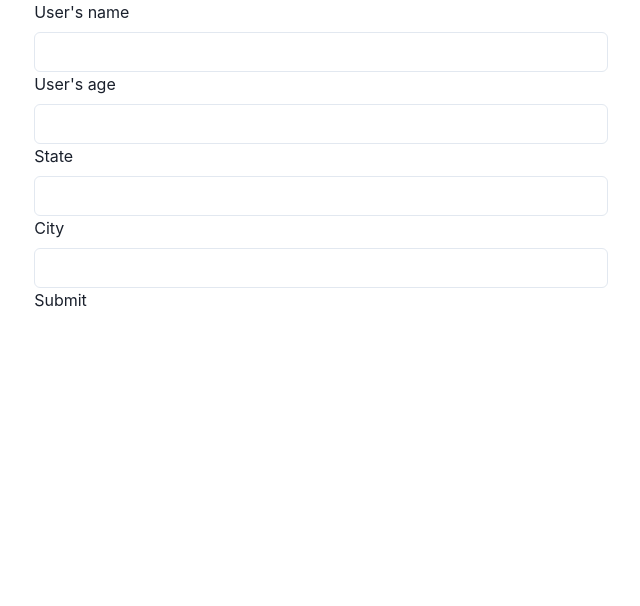
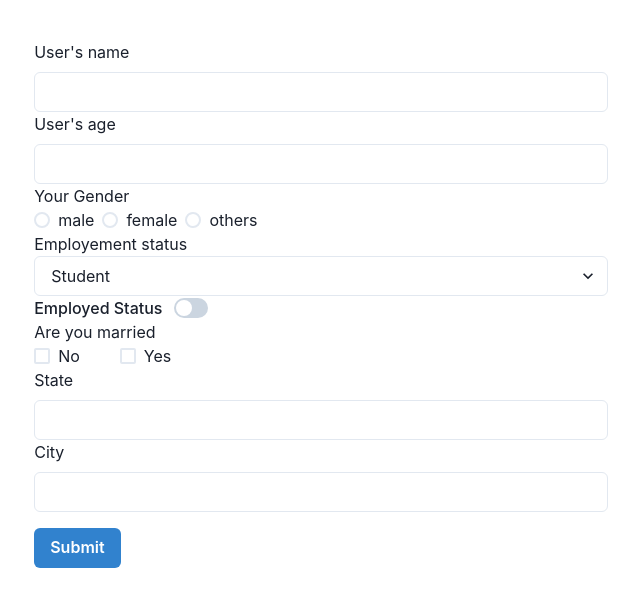
Before and after one commit to rajeevrajchal/step-form, a React (Create React App) app: page / in a window 1280 px wide. Shown: the top 606 px of the page, without its empty margins (319-959 px from the left). Built offline with nearby package versions, Linux system fonts and the light colour scheme.

Commit message:
update on the json schema

```diff
--- a/src/App.js
+++ b/src/App.js
@@ -1,15 +1,11 @@
 import React from "react";
 import { ChakraProvider } from "@chakra-ui/react";
-// import TaxForm from "./views/TaxForm";
-import DummyForm from "./views/DummyForm";
 import "./App.css";
 import ByFormik from "./views/ByFormik";
 
 const App = () => {
   return (
     <ChakraProvider>
-      {/* <DummyForm /> */}
-      {/* <TaxForm/> */}
       <ByFormik />
     </ChakraProvider>
   );
--- a/src/components/RecursiveFormElement.jsx
+++ b/src/components/RecursiveFormElement.jsx
@@ -1,12 +1,18 @@
 import React from "react";
 import AppInput from "../ui/AppInput";
+import AppRadio from "../ui/AppRadio";
+import AppSelect from "../ui/AppSelect";
+import AppSwitch from "../ui/AppSwitch";
+import AppCheckbox from "../ui/AppCheckbox";
 
 const RecursiveContainer = ({ config, formik }) => {
-  const builder = (individualConfig) => {
-    const { field, label } = individualConfig;
+  const builder = (individualConfig, key) => {
+    console.log({ individualConfig });
+    const { field, label, options, children, defaultActive } = individualConfig;
     switch (individualConfig.type) {
       case "text":
         return (
+          <div key={label + key}>
             <AppInput
               id={field}
               label={label}
@@ -15,9 +21,11 @@ const RecursiveContainer = ({ config, formik }) => {
               onChange={formik.handleChange}
               isInvalid={formik.errors[field] ? true : false}
             />
+          </div>
         );
       case "number":
         return (
+          <div key={label + key}>
             <AppInput
               id={field}
               label={label}
@@ -27,13 +35,81 @@ const RecursiveContainer = ({ config, formik }) => {
               onChange={formik.handleChange}
               isInvalid={formik.errors[field] ? true : false}
             />
+          </div>
+        );
+      case "select":
+        return (
+          <div key={label + key}>
+            <AppSelect
+              id={field}
+              name={field}
+              label={label}
+              onChange={formik.handleChange}
+              options={options}
+              isInvalid={formik.errors[field] ? true : false}
+            />
+          </div>
+        );
+      case "radio":
+        return (
+          <div key={label + key}>
+            <AppRadio
+              id={field}
+              name={field}
+              label={label}
+              onChange={formik.handleChange}
+              options={options}
+              isInvalid={formik.errors[field] ? true : false}
+            />
+            {children && children.length ? (
+              <RecursiveContainer config={children || []} formik={formik} />
+            ) : (
+              ""
+            )}
+          </div>
+        );
+      case "switch":
+        return (
+          <div key={label + key}>
+            <AppSwitch
+              label={label}
+              id={field}
+              name={field}
+              value={formik.values[field]}
+              onChange={formik.handleChange}
+              options={options}
+              isInvalid={formik.errors[field] ? true : false}
+            />
+            {defaultActive &&
+            defaultActive &&
+            formik.values[field] === true &&
+            children &&
+            children.length ? (
+              <RecursiveContainer config={children || []} formik={formik} />
+            ) : (
+              ""
+            )}
+          </div>
+        );
+      case "checkbox":
+        return (
+          <div key={label + key}>
+            <AppCheckbox
+              label={label}
+              id={field}
+              name={field}
+              value={formik.values[field]}
+              onChange={formik.handleChange}
+              options={options}
+              isInvalid={formik.errors[field] ? true : false}
+            />
+          </div>
         );
       case "array":
         return (
-          <RecursiveContainer
-            config={individualConfig.children || []}
-            formik={formik}
-          />
+          <div key={key}>
+            <RecursiveContainer config={children || []} formik={formik} />
+          </div>
         );
       default:
         return <div>Unsupported field</div>;
@@ -42,8 +118,8 @@ const RecursiveContainer = ({ config, formik }) => {
 
   return (
     <>
-      {config.map((c) => {
-        return builder(c);
+      {config.map((c, key) => {
+        return builder(c, key);
       })}
     </>
   );
--- a/src/schema/formik-test.js
+++ b/src/schema/formik-test.js
@@ -9,6 +9,108 @@ export default [
     type: "number",
     field: "number",
     label: "User's age",
+  },
+  {
+    type: "radio",
+    field: "gender",
+    label: "Your Gender",
+    options: [
+      {
+        label: "male",
+        value: "male",
+      },
+      {
+        label: "female",
+        value: "female",
+      },
+      {
+        label: "others",
+        value: "others",
+      },
+    ],
+  },
+  {
+    type: "select",
+    field: "employment",
+    label: "Employement status",
+    options: [
+      {
+        label: "Student",
+        value: "student",
+      },
+      {
+        label: "Self Employed",
+        value: "self-employed",
+      },
+    ],
+  },
+  {
+    type: "switch",
+    field: "employed_status",
+    label: "Employed Status",
+    options: [
+      {
+        label: "No",
+        value: "no",
+      },
+      {
+        label: "Yes",
+        value: "yes",
+      },
+    ],
+    defaultActive: true,
+    children: [
+      {
+        type: "checkbox",
+        field: "employed_type",
+        label: "Employed Type",
+        dependent: true,
+        trigger: "employed_status",
+        options: [
+          {
+            label: "No",
+            value: "no",
+          },
+          {
+            label: "Yes",
+            value: "yes",
+          },
+        ],
+      },
+      {
+        type: "switch",
+        field: "new_jon",
+        label: "Want to work on new job",
+        dependent: true,
+        trigger: "employed_status",
+        children: [],
+        options: [
+          {
+            label: "Yes",
+            value: "freelance",
+          },
+          {
+            label: "office",
+            value: "office",
+          },
+        ],
+      },
+    ],
+  },
+  {
+    type: "checkbox",
+    field: "married",
+    label: "Are you married",
+    options: [
+      {
+        label: "No",
+        value: "no",
+      },
+      {
+        label: "Yes",
+        value: "yes",
+      },
+    ],
   },
   {
     type: "array",
--- /dev/null
+++ b/src/ui/AppCheckbox.jsx
@@ -0,0 +1,29 @@
+import React from "react";
+import { map } from "lodash";
+import { Stack, Checkbox, Text } from "@chakra-ui/react";
+
+const AppCheckbox = (props) => {
+  const { id, label, name, options, value, isInvalid, onChange } = props;
+  return (
+    <>
+      <Text>{label}</Text>
+      <Stack spacing={10} direction="row">
+        {map(options, (item, key) => (
+          <Checkbox
+            id={id}
+            key={key}
+            name={name}
+            value={value}
+            onChange={(e) => onChange(e)}
+            isInvalid={isInvalid}
+            size="md"
+          >
+            {item.label}
+          </Checkbox>
+        ))}
+      </Stack>
+    </>
+  );
+};
+
+export default AppCheckbox;
--- /dev/null
+++ b/src/ui/AppRadio.jsx
@@ -0,0 +1,28 @@
+import React from "react";
+import { Text, Radio, Stack } from "@chakra-ui/react";
+import { map } from "lodash";
+
+const AppRadio = (props) => {
+  const { id, label, name, value, options, isInvalid, onChange } = props;
+  return (
+    <>
+      <Text>{label}</Text>
+      <Stack direction="row">
+        {map(options, (item, key) => (
+          <Radio
+            key={key}
+            id={id}
+            name={name}
+            onChange={(e) => onChange(e)}
+            value={value}
+            isInvalid={isInvalid}
+          >
+            {item.label}
+          </Radio>
+        ))}
+      </Stack>
+    </>
+  );
+};
+
+export default AppRadio;
--- a/src/ui/AppSelect.jsx
+++ b/src/ui/AppSelect.jsx
@@ -1,9 +1,10 @@
-import React from 'react';
-import {Select, Text} from "@chakra-ui/react"
-import {map} from 'lodash'
+import React from "react";
+import { Select, Text } from "@chakra-ui/react";
+import { map } from "lodash";
 
 const AppSelect = (props) => {
-    const {id, label, name, placeholder, value, options, isInvalid, onChange} = props
+  const { id, label, name, placeholder, value, options, isInvalid, onChange } =
+    props;
   return (
     <>
       <Text>{label}</Text>
@@ -15,11 +16,11 @@ const AppSelect = (props) => {
         onChange={(e) => onChange(e)}
         isInvalid={isInvalid}
       >
-                {
-                    map(options, (item, key) => (
-                        <option key={key} value={item.option_value}>{item.option_label}</option>
-                    ))
-                }
+        {map(options, (item, key) => (
+          <option key={key} value={item.value}>
+            {item.label}
+          </option>
+        ))}
       </Select>
     </>
   );
--- a/src/views/ByFormik.jsx
+++ b/src/views/ByFormik.jsx
@@ -2,7 +2,7 @@ import React from "react";
 import { useFormik } from "formik";
 import jsonschema from "../schema/formik-test";
 import RecursiveContainer from "../components/RecursiveFormElement";
-import { Container } from "@chakra-ui/react";
+import { Button, Container, Box } from "@chakra-ui/react";
 const ByFormik = () => {
   const formik = useFormik({
     initialValues: {},
@@ -12,10 +12,12 @@ const ByFormik = () => {
   });
   return (
     <Container>
-      <form onSubmit={formik.handleSubmit}>
+      <Box marginY={10}>
         <RecursiveContainer config={jsonschema} formik={formik} />
-        <button type="submit">Submit</button>
-      </form>
+        <Button colorScheme="blue" onClick={formik.handleSubmit} marginY={4}>
+          Submit
+        </Button>
+      </Box>
     </Container>
   );
 };
```
Lines whose indentation alone changed are shown as unchanged.
